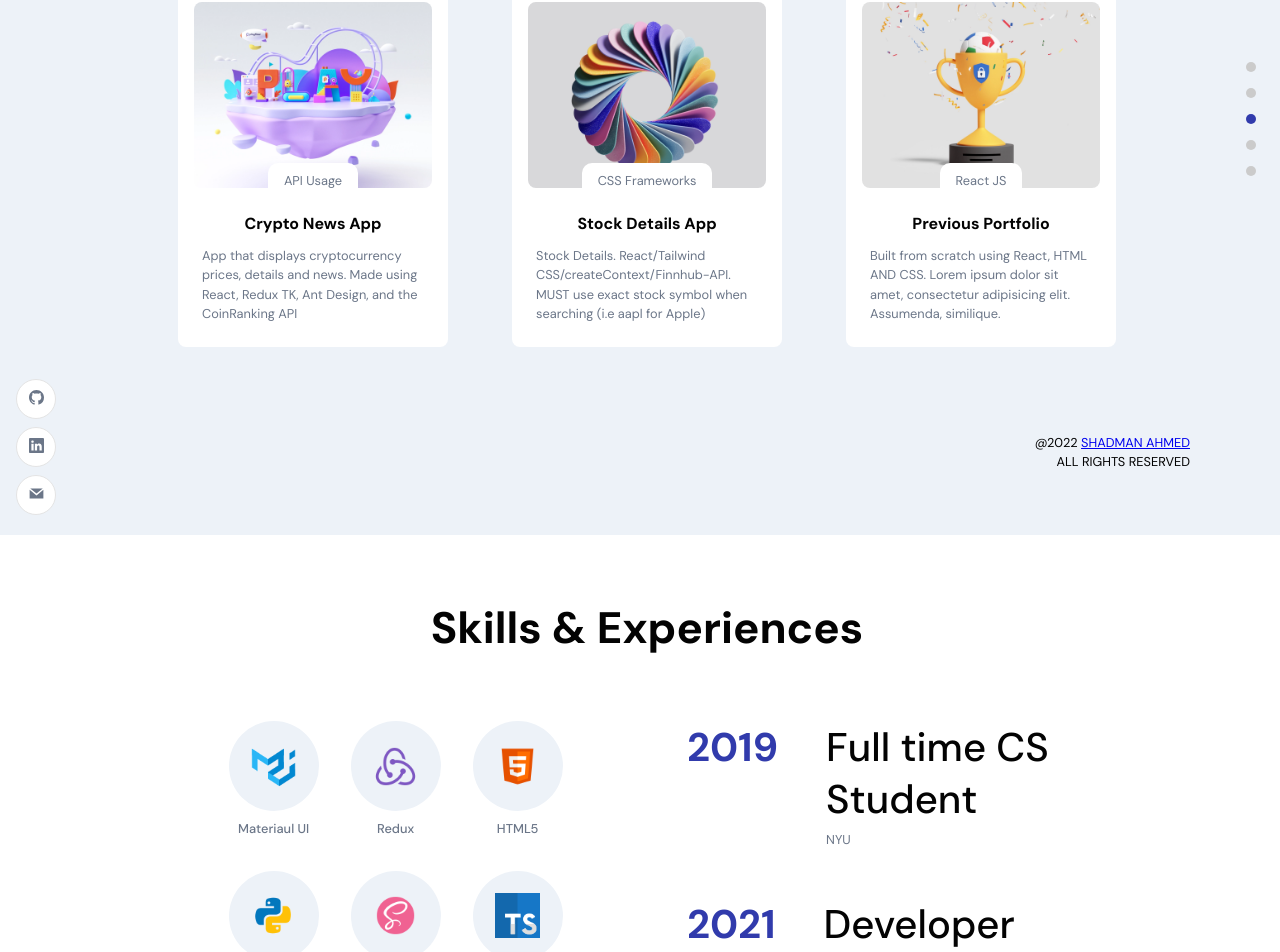
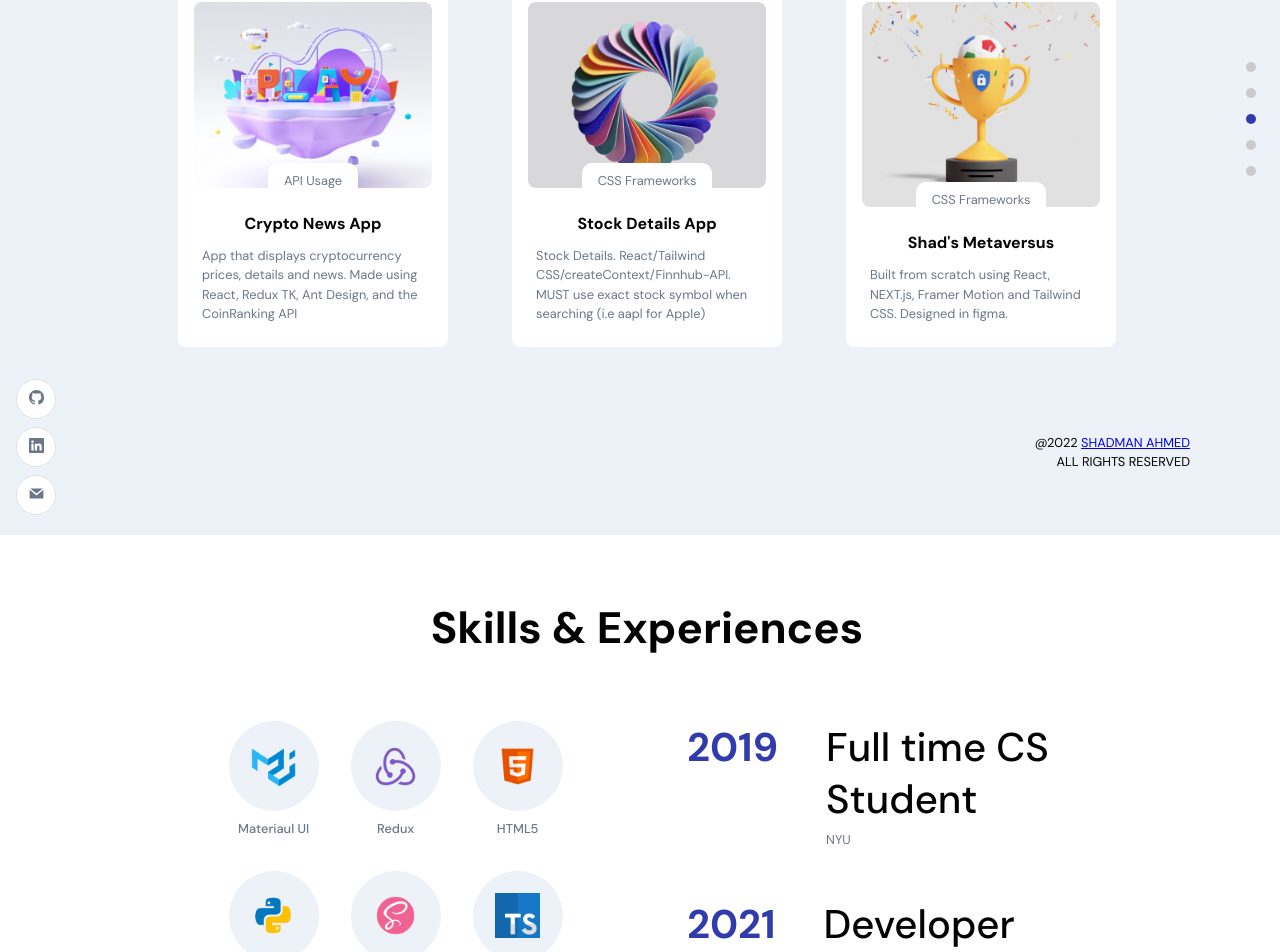
Before and after one commit to manofshad97/Current-Portfolio, a React (Create React App) app: page / in a window 1280 px wide. Shown: the part 1897-2849 px from the top of the page. Built offline with nearby package versions, Linux system fonts and the light colour scheme.

Commit message:
Update Work.jsx

```diff
--- a/src/container/Work/Work.jsx
+++ b/src/container/Work/Work.jsx
@@ -29,14 +29,14 @@ const Work = () => {
       codeLink: "https://github.com/manofshad97/Shad-Stocks",
     },
     {
-      name: "old-site",
-      title: "Previous Portfolio",
-      description: "Built from scratch using React, HTML AND CSS. Lorem ipsum dolor sit amet, consectetur adipisicing elit. Assumenda, similique. ",
-      tags: ["React JS"],
+      name: "metaverse-app",
+      title: "Shad's Metaversus",
+      description: "Built from scratch using React, NEXT.js, Framer Motion and Tailwind CSS. Designed in figma.",
+      tags: ["CSS Frameworks", "React JS"],
       imgUrl: images.about03,
-      projectLink: "https://stark-refuge-83516.herokuapp.com/",
+      projectLink: "https://shads-metaverse.netlify.app/",
       codeLink:
-        "https://github.com/burlingtoncodeacademy-students/react-portfolio-manofshad97/tree/master/client",
+        "https://github.com/manofshad97/Shads-Metaversus",
     }
   ];
   //Initialize entire projects array as the default filter for work/projects
```
